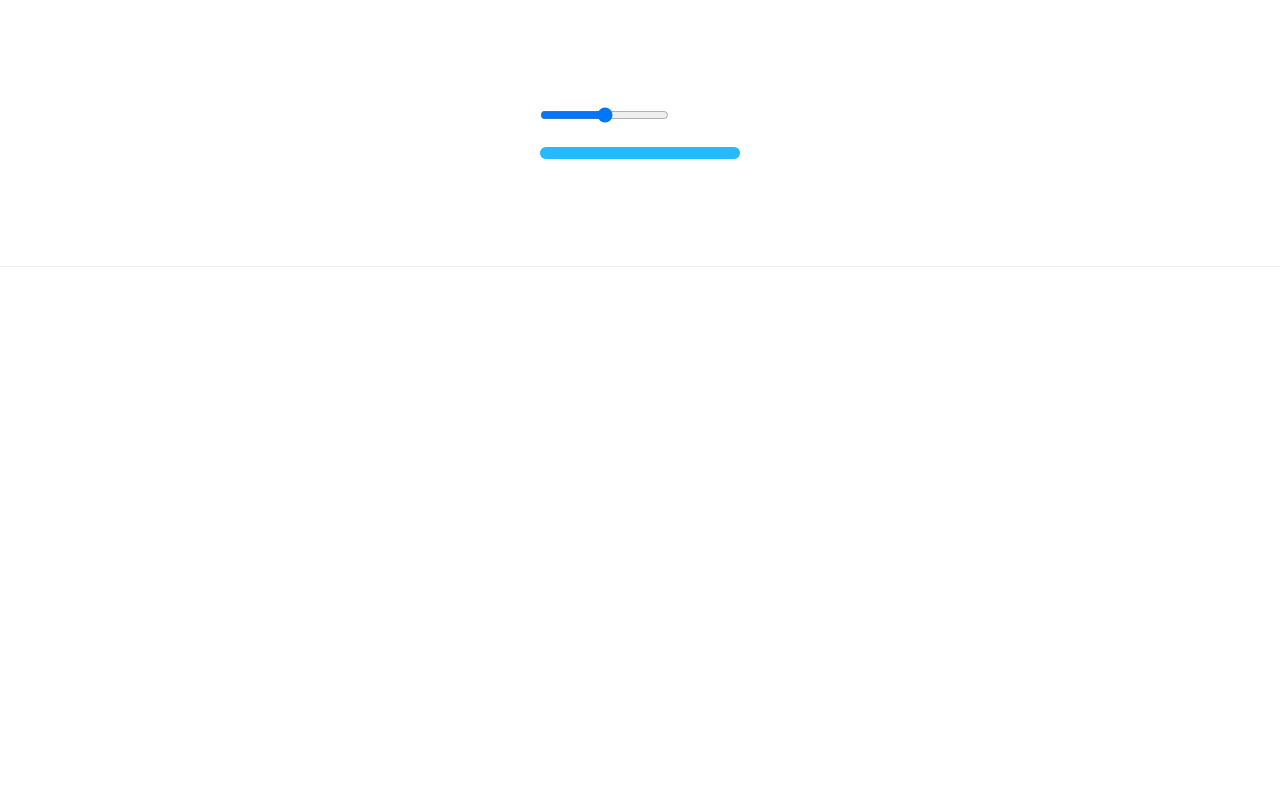
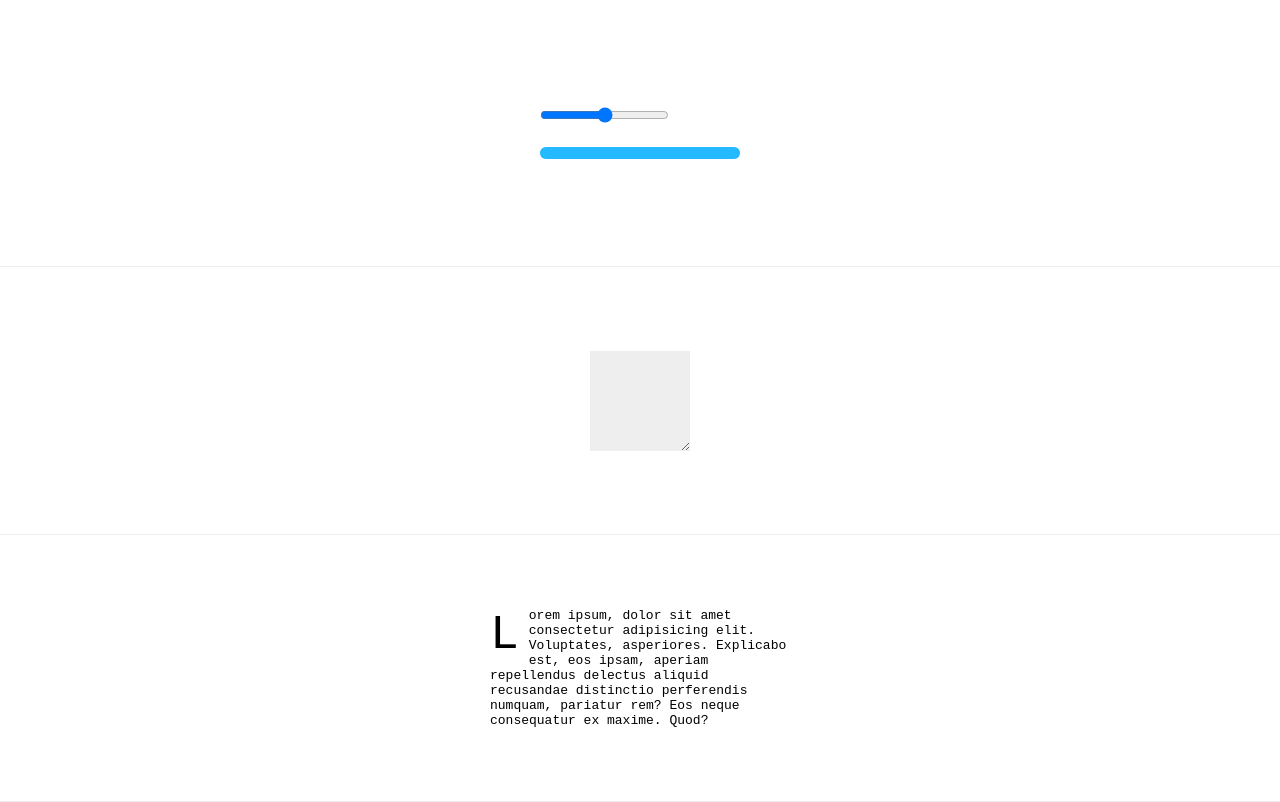
Before and after one commit to hemmingson/noodle, a plain HTML site: page tiger/components/index.html in a window 1280 px wide. Drawn offline with Linux system fonts and the light colour scheme.

Commit message:
feat: update 2022

```diff
--- a/tiger/components/index.html
+++ b/tiger/components/index.html
@@ -35,6 +35,27 @@
       background-color: #25baff;
       transition: width 200ms;
     }
+
+    .resizable {
+      min-width: 100px;
+      min-height: 100px;
+      max-width: 200px;
+      max-height: 200px;
+      overflow: auto;
+      resize: both;
+      background-color: #eee;
+    }
+
+    .has-dropcaps::first-letter {
+      font-size: 3rem;
+      float: left;
+      margin-right: 10px;
+    }
+
+    .has-dropcaps {
+      font-family: monospace;
+      max-width: 300px;
+    }
   </style>
 </head>
 <body>
@@ -45,6 +66,14 @@
         <div style="width: 100%;"></div>
       </div>
     </div>
+  </section>
+
+  <section>
+    <div class="resizable"></div>
+  </section>
+
+  <section>
+    <p class="has-dropcaps">Lorem ipsum, dolor sit amet consectetur adipisicing elit. Voluptates, asperiores. Explicabo est, eos ipsam, aperiam repellendus delectus aliquid recusandae distinctio perferendis numquam, pariatur rem? Eos neque consequatur ex maxime. Quod?</p>
   </section>
 
   <script>
```
